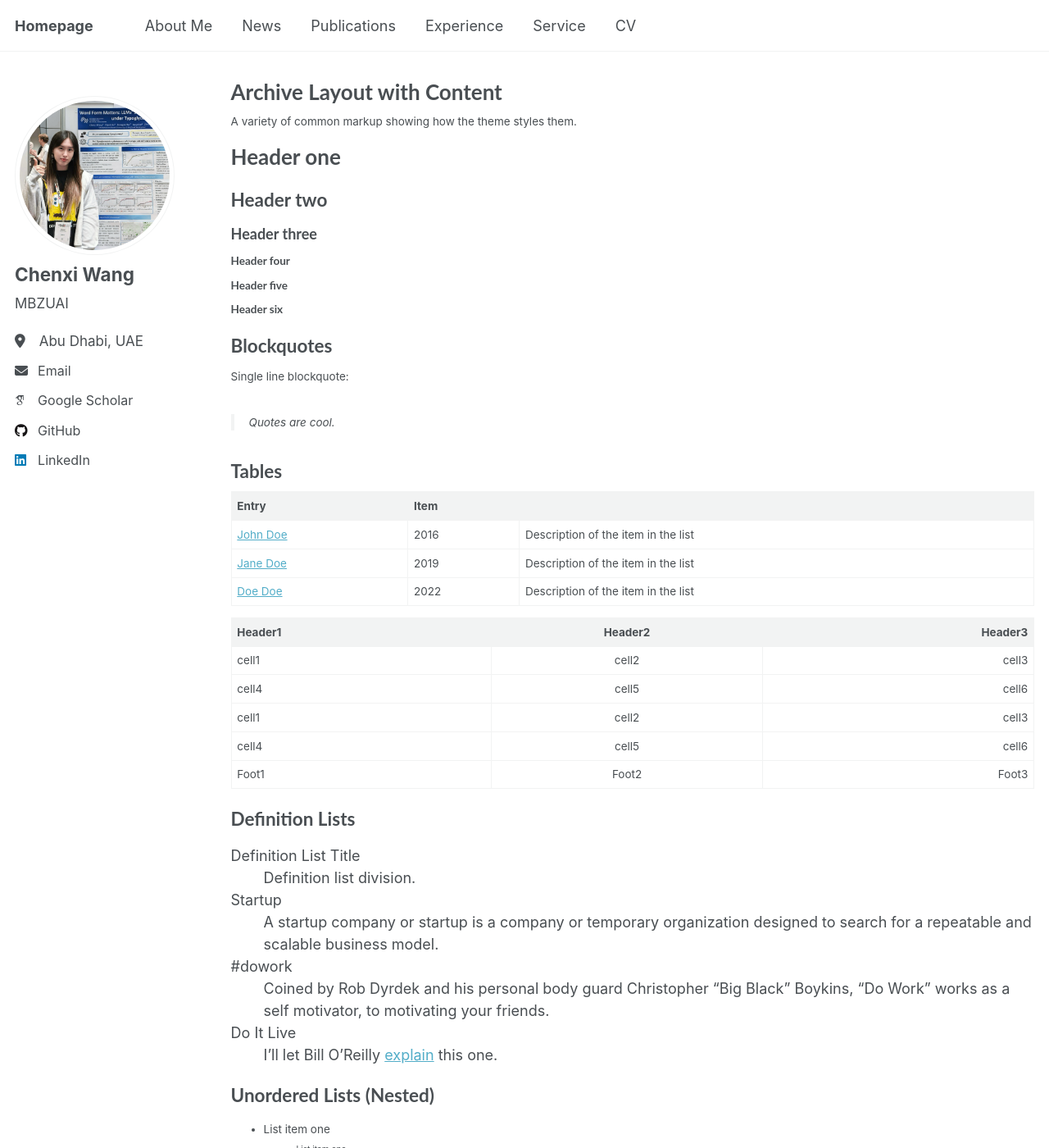
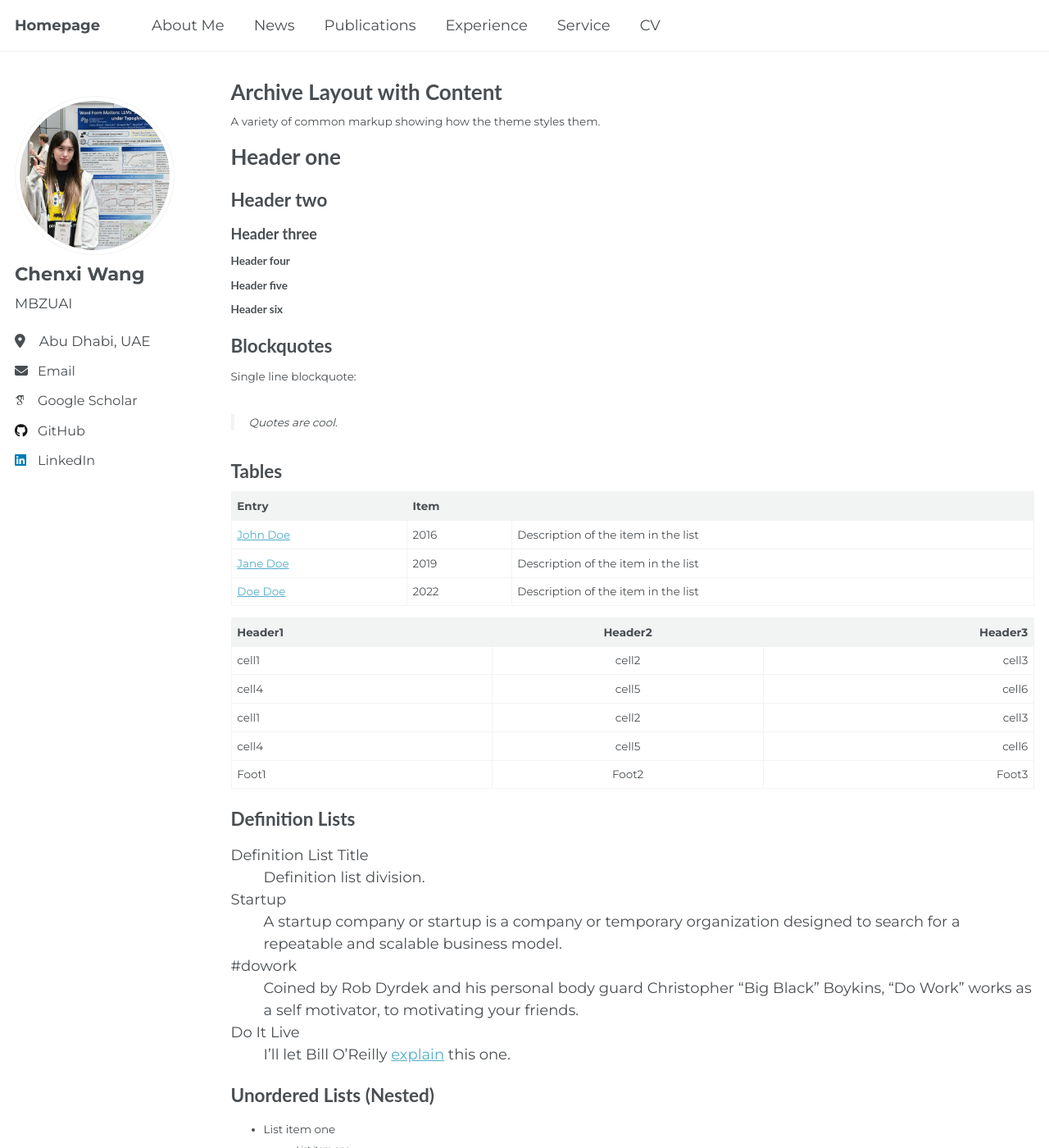
Before and after one commit to Aurora-cx/Aurora-cx.github.io, a Jekyll site: the page built from _pages/archive-layout-with-content.md, in a window 1280 px wide and 1400 px high. Shown: the whole window at 82% size. Built offline with Jekyll 4.4.1, drawn with Linux system fonts in a browser that asks for light colours; some web fonts are replaced; a script that is not in the unit is left out.

Commit message:
Switch to Montserrat font (modern geometric sans-serif)

```diff
--- a/_includes/head/custom.html
+++ b/_includes/head/custom.html
@@ -1,6 +1,11 @@
 {% include base_path %}
 
 <!-- start custom head snippets -->
+
+<!-- Google Fonts -->
+<link rel="preconnect" href="https://fonts.googleapis.com">
+<link rel="preconnect" href="https://fonts.gstatic.com" crossorigin>
+<link href="https://fonts.googleapis.com/css2?family=Montserrat:wght@400;500;600;700&display=swap" rel="stylesheet">
 
 <!-- Support for Academicons -->
 <link rel="stylesheet" href="{{ base_path }}/assets/css/academicons.css"/>
--- a/_sass/_themes.scss
+++ b/_sass/_themes.scss
@@ -15,7 +15,7 @@
 
 /* System typefaces */
 $serif                      : Georgia, Times, serif;
-$sans-serif                 : -apple-system, BlinkMacSystemFont, "Segoe UI", Roboto, "Helvetica Neue", Arial, sans-serif;
+$sans-serif                 : "Montserrat", "Helvetica Neue", Arial, sans-serif;
 $monospace                  : Monaco, Consolas, "Lucida Console", monospace;
 
 /* Sans serif typefaces */
```
